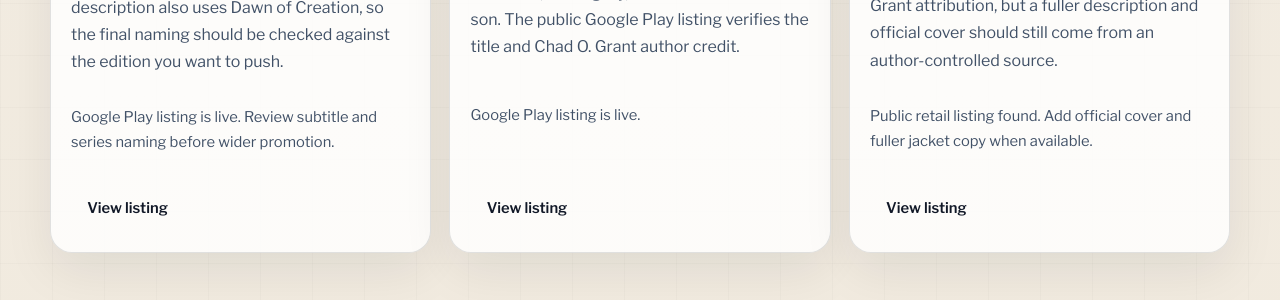
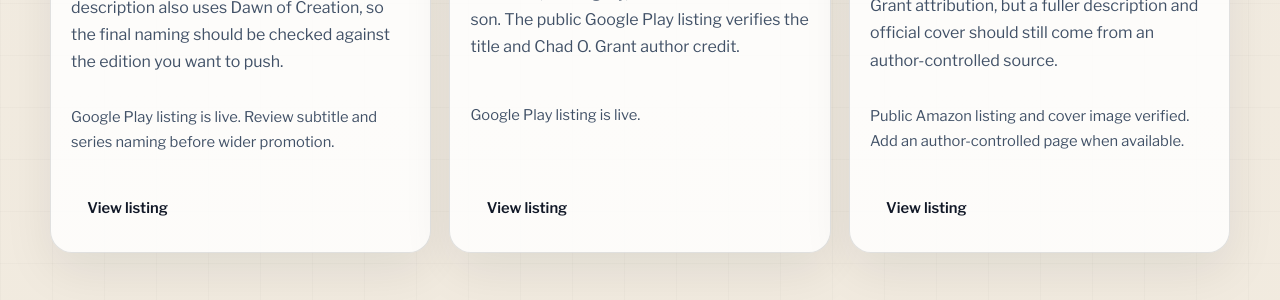
Before and after one commit to COG-tech/chadogrant, a Jekyll site: the page built from index.md, in a window 1280 px wide and 900 px high, scrolled down 2967 px. Shown: the part 153-453 px from the top of the window. Built offline with Jekyll 4.4.1, drawn with Linux system fonts in a browser that asks for light colours.

Commit message:
Fix Twin Titans cover image

```diff
--- a/_data/books.yml
+++ b/_data/books.yml
@@ -22,7 +22,7 @@
   status_note: "Google Play listing is live."
 - title: "The Twin Titans: Asia and Africa's Prominence in the 21st Century"
   slug: twin-titans
-  cover: /assets/img/books/twin-titans-book.svg
+  cover: /assets/img/books/twin-titans-book.jpg
   description: >-
     The Twin Titans points toward a geopolitical argument about the growing
     weight of Asia and Africa in the 21st century. A public Amazon listing
@@ -30,4 +30,4 @@
     and official cover should still come from an author-controlled source.
   buy_url: "https://www.amazon.com/Twin-Titans-Africas-Prominence-Century/dp/B0FNK1TYFR"
   learn_more_url: "https://www.amazon.com/Twin-Titans-Africas-Prominence-Century/dp/B0FNK1TYFR"
-  status_note: "Public retail listing found. Add official cover and fuller jacket copy when available."
+  status_note: "Public Amazon listing and cover image verified. Add an author-controlled page when available."
```
Also changed, not shown: assets/img/books/twin-titans-book.jpg (added).
